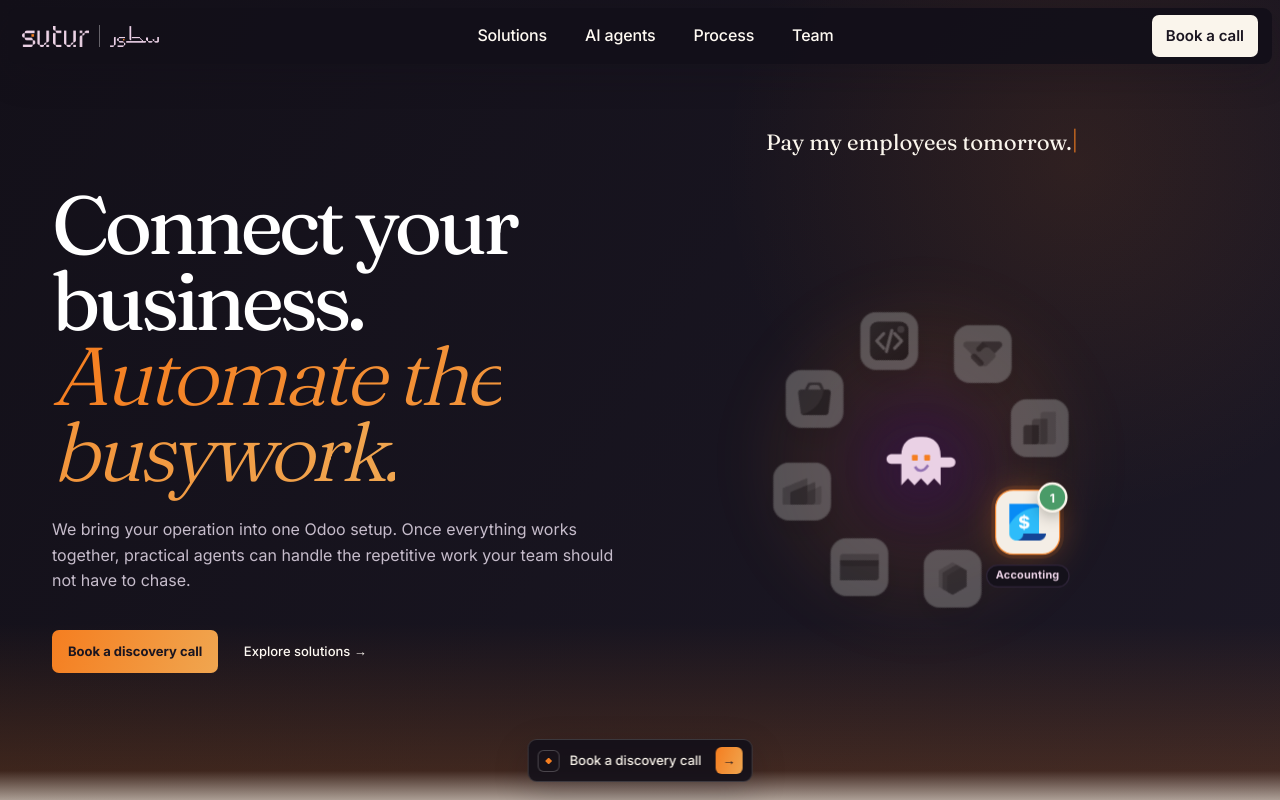
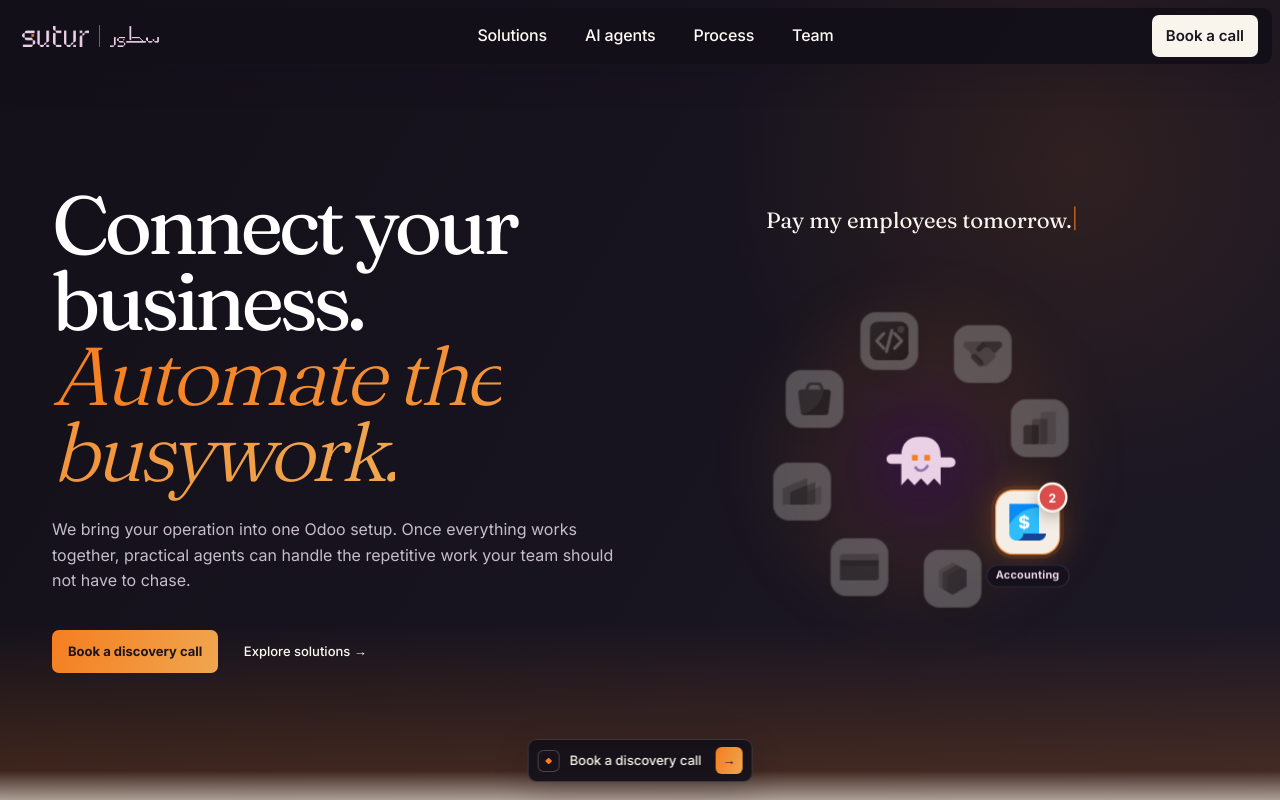
Before and after one commit to sutur-ai/sutur-website, a Next.js app: page / in a window 1280 px wide. Shown: the top 800 px of the page. Built offline with nearby package versions, Linux system fonts and the light colour scheme.

Commit message:
fix: sync orbit prompt and packet timing

```diff
--- a/src/components/brand/AgentOrbit.module.css
+++ b/src/components/brand/AgentOrbit.module.css
@@ -8,7 +8,7 @@
 .prompt {
   position: absolute;
   z-index: 6;
-  top: 0;
+  top: 72px;
   left: 50%;
   width: min(92%, 560px);
   min-height: 34px;
--- a/src/components/brand/AgentOrbit.tsx
+++ b/src/components/brand/AgentOrbit.tsx
@@ -40,7 +40,6 @@ const SCENARIOS: Scenario[] = [
 const PACKET_SPEED = 76;
 const TRAFFIC_INTERVAL = 120;
 const LANE_OFFSET = 1.15;
-const BADGE_DURATION_RATIO = 0.55;
 const sleep = (milliseconds: number) => new Promise((resolve) => window.setTimeout(resolve, milliseconds));
 
 export function AgentOrbit() {
@@ -200,7 +199,7 @@ export function AgentOrbit() {
       if (!(await waits(230))) return;
       const badgeCountdown = countBadge(
         scenario,
-        workDuration * BADGE_DURATION_RATIO,
+        workDuration,
       );
       await Promise.all([badgeCountdown, sustainTwoLaneTraffic(scenario.route, workDuration)]);
       setBadge({ module: scenario.badge.module, value: scenario.badge.to, done: true });
```
Also changed, not shown: 1 other file (tests, documents, lock files or other folders).
